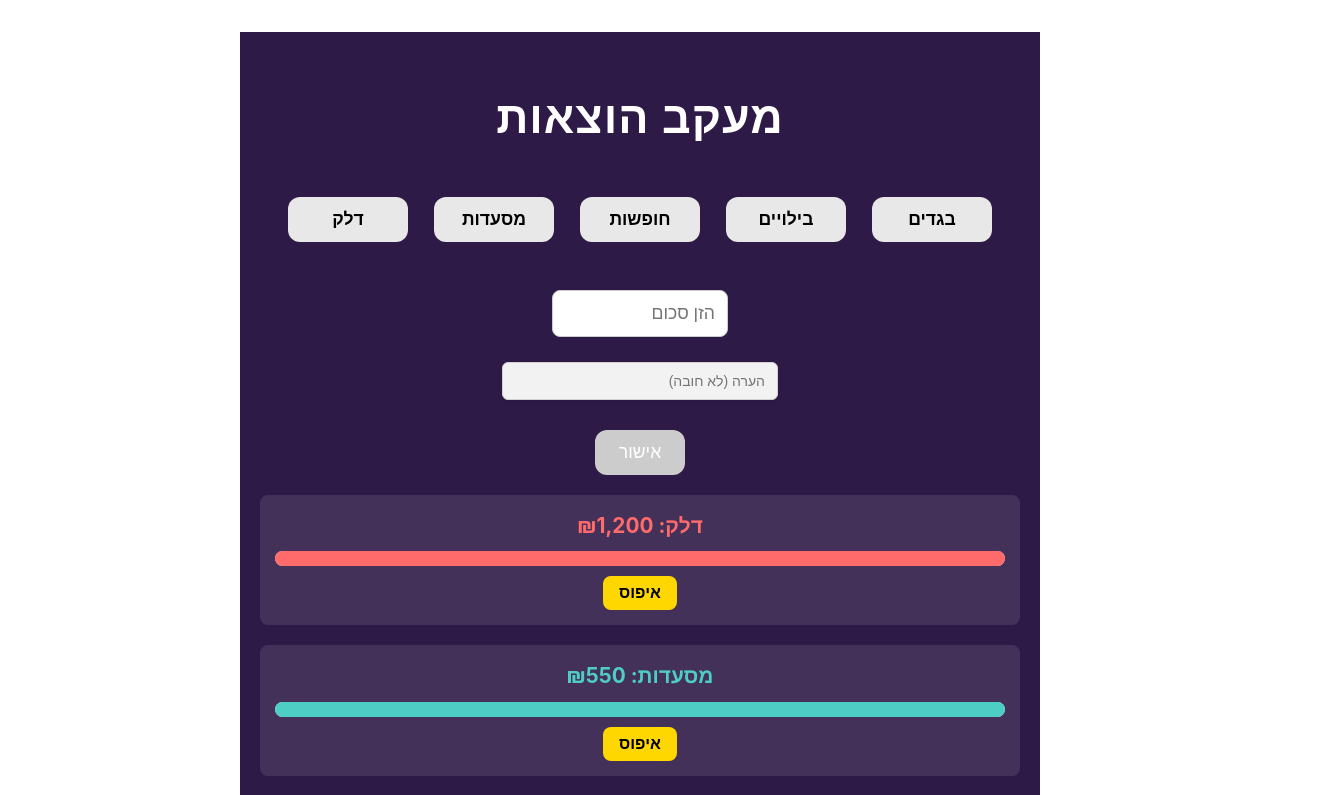
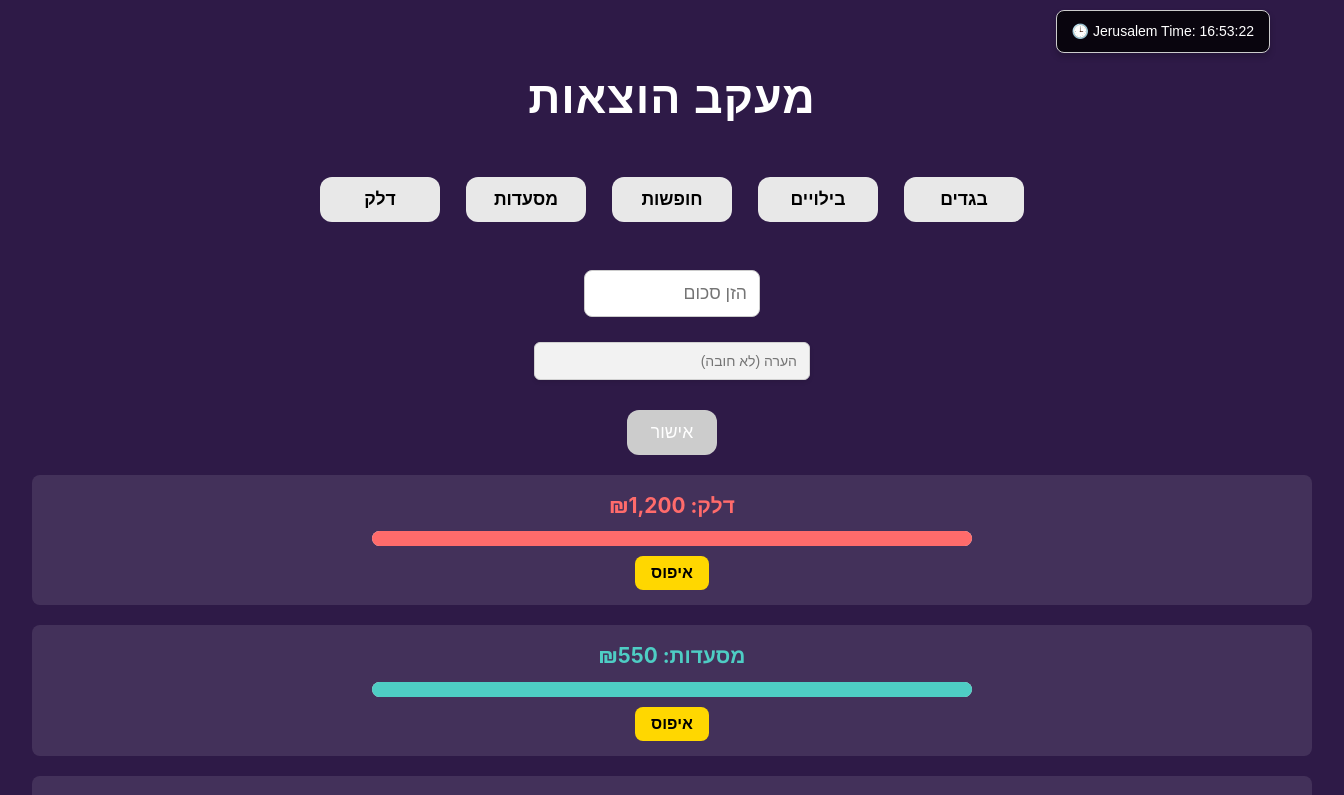
Before and after one commit to Orgamliel7/expense-tracking-web-app, a React (Vite) app in the folder expense-tracker/: page / in a window 1280 px wide. Shown: the top 795 px of the page, 1344 px wide, since content can reach past the window. Built offline with nearby package versions, Linux system fonts and the light colour scheme; no server answers; the database is empty.

Commit message:
background cover all page now, added clock

```diff
--- a/expense-tracker/src/App.tsx
+++ b/expense-tracker/src/App.tsx
@@ -10,6 +10,7 @@ import { doc, getDoc, setDoc } from 'firebase/firestore';
 import { useKeyboardShortcuts } from './hooks/useKeyboardShortcuts';
 import { useLoading } from './hooks/useLoading';
 import { CategoryBalance, Expense, INITIAL_BALANCE } from './types';
+import { JerusalemClock } from './components/JerusalemClock/JerusalemClock';
 import './styles.css';
 
 function App() {
@@ -111,6 +112,7 @@ function App() {
 
   return (
     <div className="App">
+      <JerusalemClock />
       <h1 className="app-title">מעקב הוצאות</h1>
 
       {isLoading ? (
--- /dev/null
+++ b/expense-tracker/src/components/JerusalemClock/JerusalemClock.jsx
@@ -0,0 +1,21 @@
+import React, { useEffect, useState } from 'react';
+import './style.css';
+
+export const JerusalemClock = () => {
+  const [time, setTime] = useState('');
+
+  useEffect(() => {
+    const updateClock = () => {
+      const options = { timeZone: 'Asia/Jerusalem', hour: '2-digit', minute: '2-digit', second: '2-digit' };
+      const jerusalemTime = new Intl.DateTimeFormat('en-GB', options).format(new Date());
+      setTime(jerusalemTime);
+    };
+
+    updateClock(); // Initial call
+    const intervalId = setInterval(updateClock, 1000); // Update every second
+
+    return () => clearInterval(intervalId); // Cleanup on component unmount
+  }, []);
+
+  return <div className="jerusalem-clock">{`🕒 Jerusalem Time: ${time}`}</div>;
+};
--- /dev/null
+++ b/expense-tracker/src/components/JerusalemClock/style.css
@@ -0,0 +1,23 @@
+.jerusalem-clock {
+    position: absolute;
+    top: 10px;
+    right: 10px;
+    padding: 10px 15px;
+    background-color: rgba(0, 0, 0, 0.8);
+    color: #fff;
+    font-size: 14px;
+    font-family: 'Arial', sans-serif;
+    border-radius: 8px;
+    box-shadow: 0px 4px 6px rgba(0, 0, 0, 0.2);
+    z-index: 1000;
+    display: flex;
+    align-items: center;
+    gap: 8px;
+    border: 1px solid #ccc;
+  }
+
+  .jerusalem-clock:hover {
+    background-color: rgba(255, 165, 0, 0.9);
+    color: #000;
+    transition: all 0.3s ease;
+  }
--- a/expense-tracker/src/styles.css
+++ b/expense-tracker/src/styles.css
@@ -1,8 +1,14 @@
-.App {
+  html,
+  body,
+  #root,
+  .App {
+    margin: 0;
+    padding: 0;
+    width: 100%;
+    min-width: 100%;
     background-color: #2E1A47;
-    min-height: 100vh;
-    padding: 20px;
   }
+
 
   .app-title {
     text-align: center;
@@ -74,16 +80,20 @@
 
   .progress-bar-bg {
     height: 15px;
-    width: 100%;
+    width: 100%; /* Full width by default */
+    max-width: 600px; /* Restrict maximum width */
     background-color: #e0e0e0;
     border-radius: 10px;
     margin-top: 10px;
-  }
+    margin-left: auto; /* Center horizontally */
+    margin-right: auto; /* Center horizontally */
+}
 
-  .progress-bar {
+.progress-bar {
     height: 100%;
-    border-radius: 10px;
-  }
+    border-radius: 100px;
+    background-color: #4ECDC4; /* Add your progress bar color */
+}
 
   .reset-button {
     margin-top: 10px;
```
